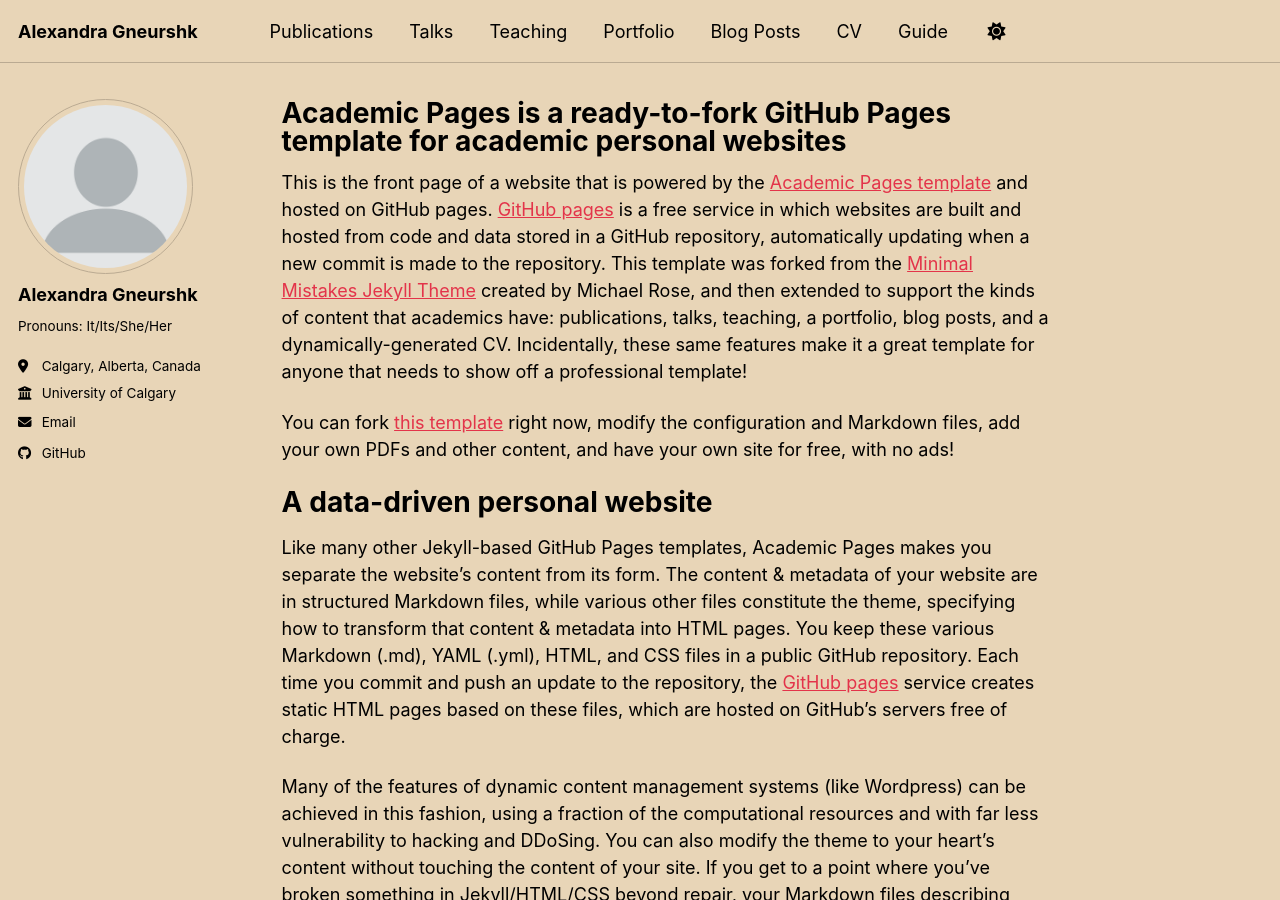
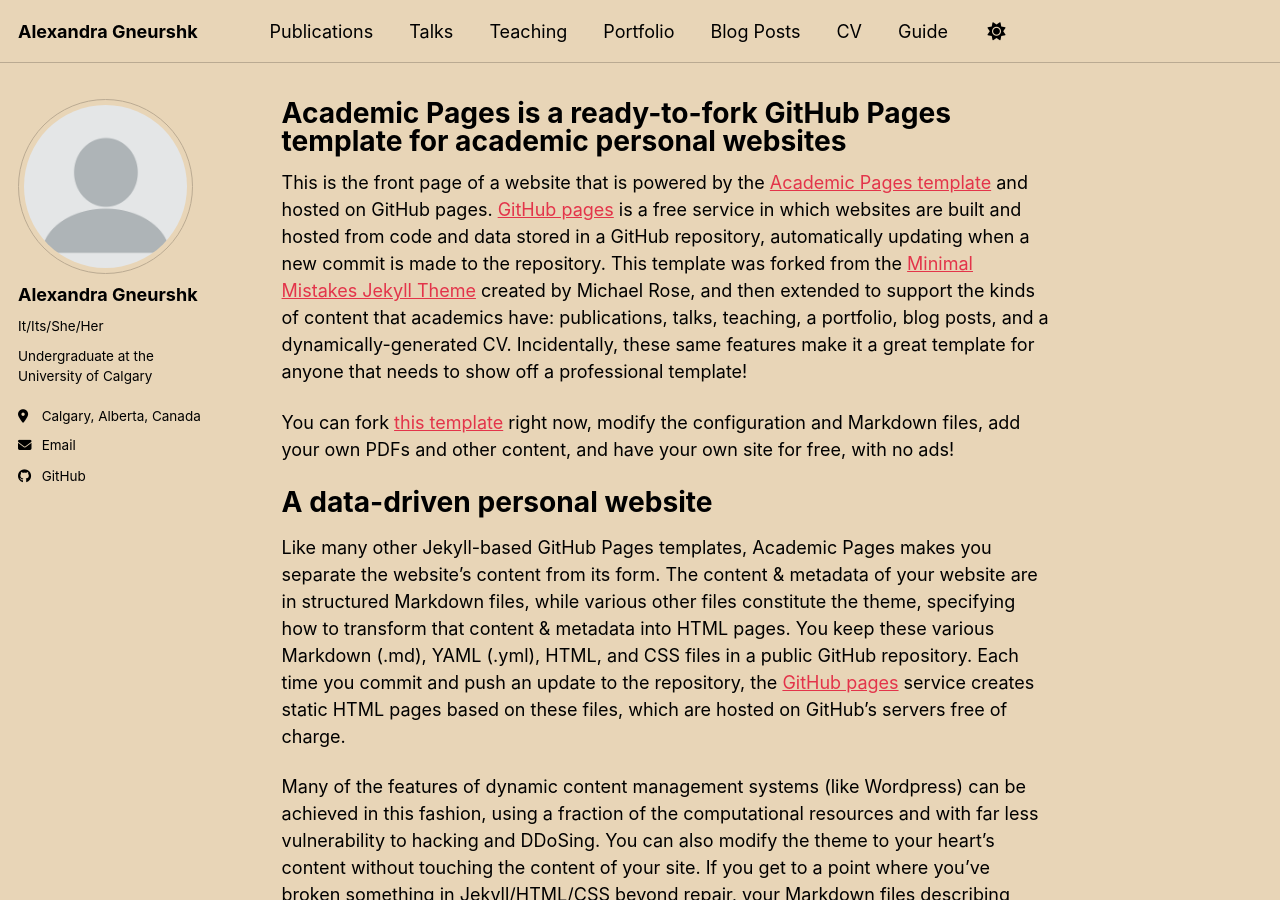
Before and after one commit to thegneurshk/alexandra-gneurshk.github.io, a Jekyll site: the page built from _pages/about.md, in a window 1280 px wide and 900 px high. Built offline with Jekyll 4.4.1, drawn with Linux system fonts in a browser that asks for light colours; a script bundle is joined from its source files by our own code; library files that are not in the unit come from our copies.

Commit message:
Update _config.yml

```diff
--- a/_config.yml
+++ b/_config.yml
@@ -25,10 +25,10 @@
   # Biographic information
   avatar           : "profile.png"
   name             : "Alexandra Gneurshk"
-  pronouns         : # example: "she/her"
-  bio              : "Pronouns: It/Its/She/Her"
+  pronouns         : "It/Its/She/Her"
+  bio              : "Undergraduate at the University of Calgary"
   location         : "Calgary, Alberta, Canada"
-  employer         : "University of Calgary"
+  employer         : # "University of Calgary"
   uri              : # URL
   email            : "thegneurshk@proton.me"
 
```
